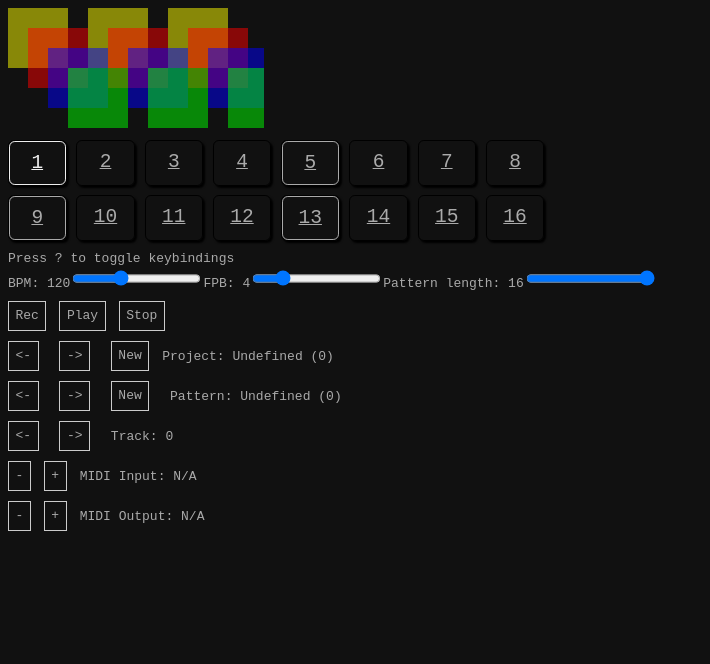
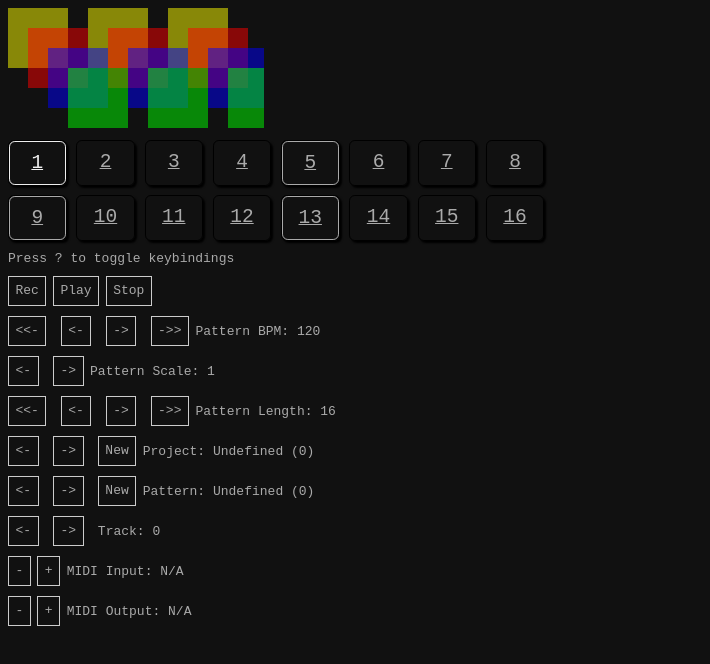
Before and after one commit to pluvial/ztrkr, a SvelteKit app: page / in a window 1280 px wide. Shown: the top 664 px of the page, without its empty margins (0-710 px from the left). Built offline with nearby package versions, Linux system fonts and the light colour scheme.

Commit message:
Refactor bpm, length, scale

```diff
--- a/src/lib/state.ts
+++ b/src/lib/state.ts
@@ -3,8 +3,11 @@ export type M16<T> = Map<N16, T>;
 export type S16 = Set<N16>;
 
 export type Tuple16<T> = [T, T, T, T, T, T, T, T, T, T, T, T, T, T, T, T];
-export type T16 = Tuple16<boolean>;
-// export type T16 = Tuple16<N16>;
+export type T16 = Tuple16<number>;
+
+export const array16 = Array.from.bind(null, { length: 16 });
+export const array16V = (value: number) => array16(() => value) as T16;
+export const zero16 = () => array16V(0);
 
 export interface Global {
 	// display state
@@ -63,7 +66,7 @@ export interface Track {
 
 	channel: number;
 
-	steps: Trig[];
+	steps: (Trig | undefined)[];
 }
 
 export interface Trig {
@@ -74,25 +77,10 @@ export interface Trig {
 	// TODO: flesh out
 }
 
-// Array.from({ length: 16 }, (_, index) => ({ channel: index })),
-export const defaultTracks = (): Tuple16<Track> => [
-	{ steps: [], channel: 0 },
-	{ steps: [], channel: 1 },
-	{ steps: [], channel: 2 },
-	{ steps: [], channel: 3 },
-	{ steps: [], channel: 4 },
-	{ steps: [], channel: 5 },
-	{ steps: [], channel: 6 },
-	{ steps: [], channel: 7 },
-	{ steps: [], channel: 8 },
-	{ steps: [], channel: 9 },
-	{ steps: [], channel: 10 },
-	{ steps: [], channel: 11 },
-	{ steps: [], channel: 12 },
-	{ steps: [], channel: 13 },
-	{ steps: [], channel: 14 },
-	{ steps: [], channel: 15 },
-];
+export const defaultSteps = () => new Array<Trig | undefined>(16);
+
+export const defaultTracks = () =>
+	array16((_, index) => ({ channel: index, steps: defaultSteps() })) as Tuple16<Track>;
 
 export const defaultPattern = (): Pattern => ({
 	tempoMode: 'per-pattern',
--- a/src/routes/+page.svelte
+++ b/src/routes/+page.svelte
@@ -18,6 +18,7 @@
 		trackIndex,
 		tracks,
 	} from '$lib/stores';
+	import { type N16, type T16, array16V, zero16 } from '$lib/state';
 
 	// debug logging
 	$: console.debug({ $disk });
@@ -29,36 +30,95 @@
 	$: console.debug({ $project });
 	$: console.debug({ $track });
 
-	let bpm = 120;
-	let fpb = 4;
-	let frame = 0;
+	$: scaleMode = $pattern.scaleMode;
+	$: tempoMode = $pattern.tempoMode;
+
+	$: bpm = tempoMode === 'global' ? $project.tempo : ($pattern.tempo as number);
+
+	function setBPM(value: number) {
+		value = Math.max(20, Math.min(value, 400));
+		if (tempoMode === 'global') {
+			$projects[$projectIndex].tempo = value;
+			// $project.tempo = value;
+		} else {
+			$patterns[$patternIndex].tempo = value;
+			// $pattern.tempo = value;
+		}
+	}
+
+	$: scales =
+		scaleMode === 'per-pattern'
+			? array16V($pattern.scale as number)
+			: $pattern.tracks.map(track => track.scale as number);
+	$: scale = scales[$trackIndex];
+
+	function setScale(value: number) {
+		value = Math.max(1 / 16, Math.min(value, 4));
+		if (scaleMode === 'per-pattern') {
+			$patterns[$patternIndex].scale = value;
+			// $pattern.scale = value;
+		} else {
+			$tracks[$trackIndex].scale = value;
+			// $track.scale = value;
+		}
+	}
+
+	let frames = zero16();
+
 	let playing = false;
 
-	let channel = 0;
-	let patternLength = 16;
-	let patternStep = 0;
-	// $: patternStep = frame % patternLength;
+	$: lengths =
+		scaleMode === 'per-pattern' ? array16V($pattern.length) : $tracks.map(t => t.length as number);
 
-	let currentFrameTime = 0;
-	let deltaFrame = 60e3 / (fpb * bpm);
-	$: deltaFrame = 60e3 / (fpb * bpm);
-	let nextFrameTime = deltaFrame;
-	// $: nextFrameTime = currentFrameTime + deltaFrame;
+	$: length = lengths[$trackIndex];
+
+	function setLength(value: number) {
+		value = Math.max(1, Math.min(value, 64));
+		if (scaleMode === 'per-pattern') {
+			$patterns[$patternIndex].length = value;
+			// $pattern.length = value;
+		} else {
+			$tracks[$trackIndex].length = value;
+			// $track.length = value;
+		}
+	}
+
+	$: patternStep = frames[$trackIndex] % length;
+
+	let currentFrameTimes = zero16();
+	// scale = 1 <=> fpb = 4
+	$: frameDeltas = scales.map(s => 60e3 / (4 * s * bpm)) as T16;
+
+	let nextFrameTimes: T16;
+	$: if (!nextFrameTimes && frameDeltas) nextFrameTimes = [...frameDeltas];
+	// let nextFrameTimes = [...frameDeltas];
+
+	$: activeTracks = zero16().filter(
+		(_, t) => !$project.mutes.has(t as N16) && !$pattern.mutes.has(t as N16),
+	);
 
 	const raf: FrameRequestCallback = time => {
 		if (playing) {
+			for (const t of activeTracks) {
+				const track = $tracks[t];
+				const { channel } = track;
+				const frameDelta = frameDeltas[t];
+				let frame = frames[t];
+				let currentFrameTime = currentFrameTimes[t];
+				let nextFrameTime = nextFrameTimes[t];
+
 				let trigger = false;
 				// time leap is too large, restarting playback
-			if (time > currentFrameTime + 2 * deltaFrame) {
+				if (time > currentFrameTime + 2 * frameDelta) {
 					currentFrameTime = time;
-				nextFrameTime = currentFrameTime + deltaFrame;
+					nextFrameTime = currentFrameTime + frameDelta;
 					trigger = true;
 				} else if (time >= nextFrameTime) {
 					frame += 1;
-				patternStep = frame % patternLength;
+					patternStep = frame % length;
 					// currentFrameTime = time;
 					currentFrameTime = nextFrameTime;
-				nextFrameTime += deltaFrame;
+					nextFrameTime += frameDelta;
 					trigger = true;
 				}
 				if (trigger && activeSteps.includes(patternStep)) {
@@ -68,6 +128,7 @@
 						`Note event: channel - ${channel}, duration - ${duration}, timestamp - ${timestamp}`,
 					);
 					output && note(output, channel, duration, timestamp);
+				}
 			}
 		}
 		// debug logging
@@ -86,8 +147,7 @@
 
 	function stop() {
 		playing = false;
-		frame = 0;
-		patternStep = 0;
+		frames = zero16();
 		output && allChannelsAllNotesOff(output);
 	}
 
@@ -251,23 +311,6 @@
 
 <p>Press ? to toggle keybindings</p>
 
-<div class="flex">
-	<div class="flex">
-		<p>BPM: {bpm}</p>
-		<input type="range" min={20} max={300} bind:value={bpm} />
-	</div>
-	<div class="flex">
-		<p>FPB: {fpb}</p>
-		<input type="range" min={1} max={16} bind:value={fpb} />
-	</div>
-	<div class="flex">
-		<p>
-			Pattern length: {patternLength}
-		</p>
-		<input type="range" min={1} max={16} bind:value={patternLength} />
-	</div>
-</div>
-
 <p>
 	<button type="button" on:click={clickRec}>Rec</button><button
 		type="button"
@@ -276,13 +319,35 @@
 </p>
 
 <p>
+	<button on:click={() => setBPM(bpm - 16)}>&lt;&lt;-</button>
+	<button on:click={() => setBPM(bpm - 1)}>&lt;-</button>
+	<button on:click={() => setBPM(bpm + 1)}>-></button>
+	<button on:click={() => setBPM(bpm + 16)}>->></button>{tempoMode === 'global'
+		? 'Global'
+		: 'Pattern'} BPM: {bpm}
+</p>
+<p>
+	<button on:click={() => setScale(scale / 2)}>&lt;-</button>
+	<button on:click={() => setScale(scale * 2)}>-></button>{scaleMode === 'per-pattern'
+		? 'Pattern'
+		: 'Track'} Scale: {scale}
+</p>
+<p>
+	<button on:click={() => setLength(length / 2)}>&lt;&lt;-</button>
+	<button on:click={() => setLength(length - 1)}>&lt;-</button>
+	<button on:click={() => setLength(length + 1)}>-></button>
+	<button on:click={() => setLength(length * 2)}>->></button>{scaleMode === 'per-pattern'
+		? 'Pattern'
+		: 'Track'} Length: {length}
+</p>
+
+<p>
 	<button
 		on:click={() => ($projectIndex = ($projectIndex + $projects.length - 1) % $projects.length)}
 		>&lt;-</button
 	>
 	<button on:click={() => ($projectIndex = ($projectIndex + 1) % $projects.length)}>-></button>
-	<button on:click={newProject}>New</button>Project: {$project.name ?? 'Undefined'}
-	({$projectIndex})
+	<button on:click={newProject}>New</button>Project: {$project.name ?? 'Undefined'} ({$projectIndex})
 </p>
 
 <p>
@@ -291,8 +356,7 @@
 		>&lt;-</button
 	>
 	<button on:click={() => ($patternIndex = ($patternIndex + 1) % $patterns.length)}>-></button>
-	<button on:click={newPattern}>New</button>
-	Pattern: {$pattern.name ?? 'Undefined'} ({$patternIndex})
+	<button on:click={newPattern}>New</button>Pattern: {$pattern.name ?? 'Undefined'} ({$patternIndex})
 </p>
 
 <p>
@@ -323,13 +387,9 @@
 		margin-top: 10px;
 	}
 
-	.flex {
-		display: flex;
-	}
-
 	button {
 		border: 1px solid #ccc;
 		padding: 0.5em;
-		margin-right: 1em;
+		margin-right: 0.5em;
 	}
 </style>
```
Lines whose indentation alone changed are shown as unchanged.
